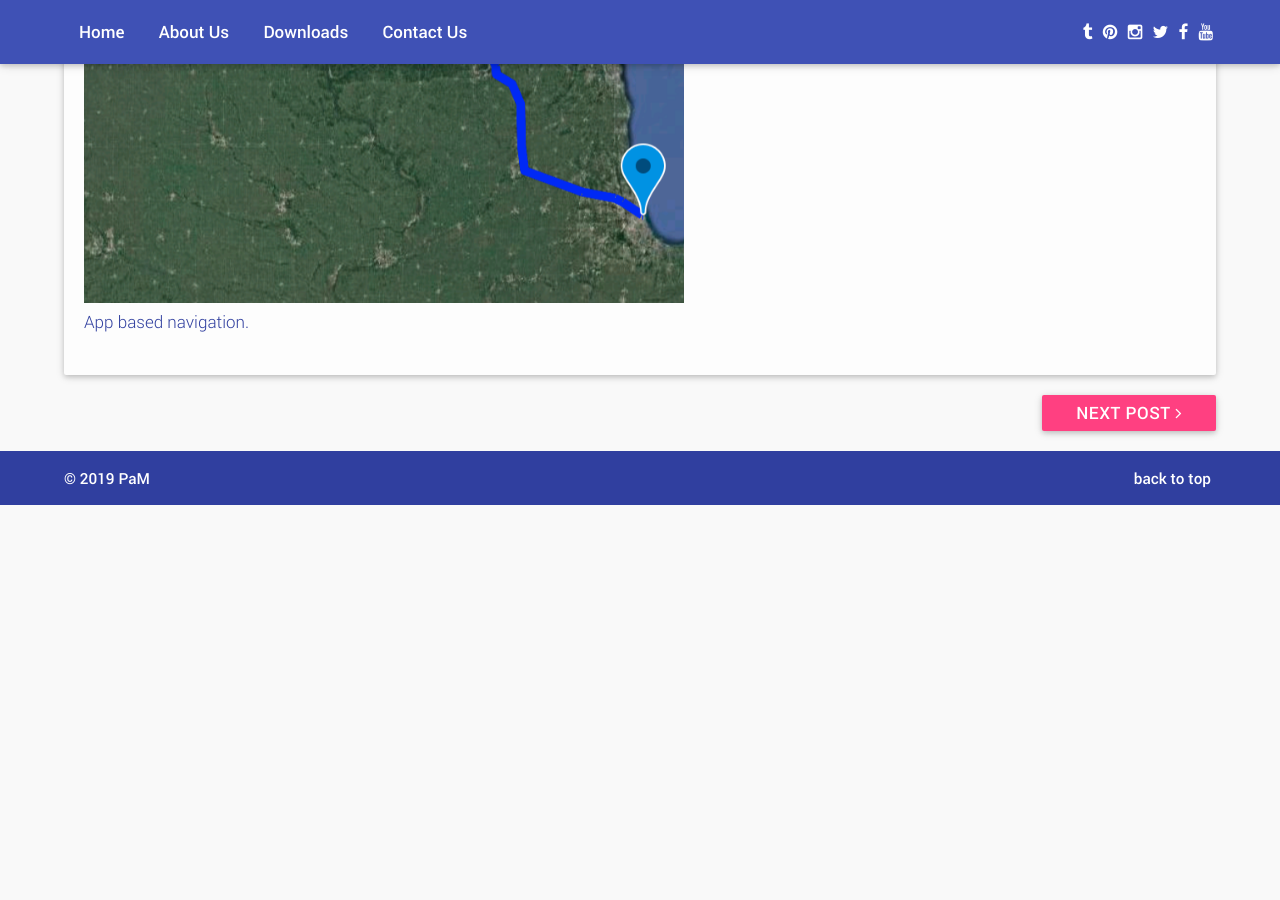
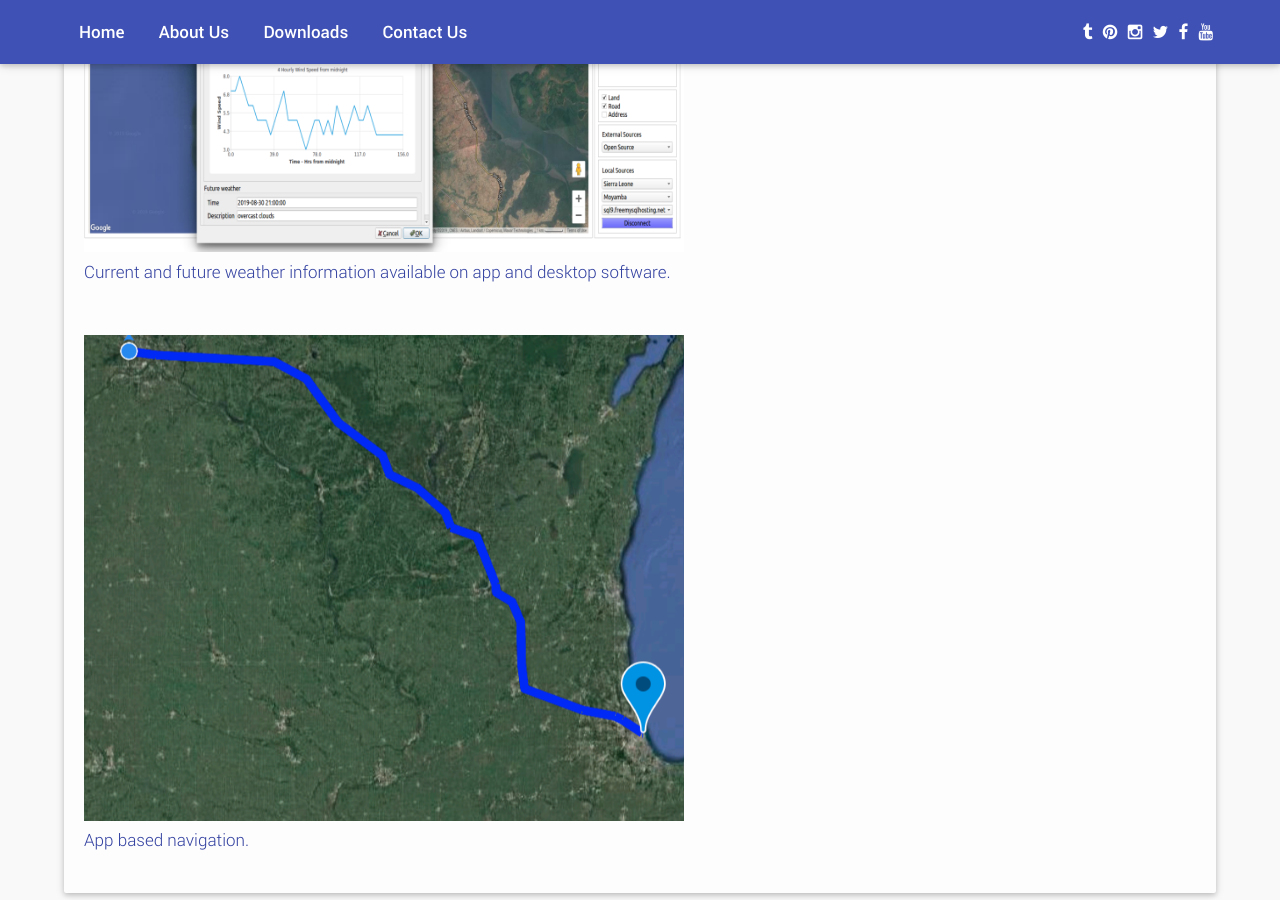
Before and after one commit to dnovichman-tmp/dnovichman-tmp.github.io, a Jekyll site: the page built from _posts/2019-02-05-navigation.md, in a window 1280 px wide and 900 px high, scrolled down 1354 px. Built offline with Jekyll 4.4.1, drawn with Linux system fonts in a browser that asks for light colours; before the commit the page ends 1859 px from its top, so only the background shows below that.

Commit message:
added weather

```diff
--- a/_posts/2019-02-05-navigation.md
+++ b/_posts/2019-02-05-navigation.md
@@ -22,6 +22,16 @@
 <br/>
 <br/>
 <figure>
+<a href="/media/compressed/weather.png
+" target="_blank"><img src="/media/compressed/weather.png"
+alt="IMAGE ALT TEXT HERE" width="600" height="400" border="10" />
+ <figcaption>
+ Current and future weather information available on app and desktop software.
+ </figcaption></a>
+</figure>
+<br/>
+<br/>
+<figure>
 <a href="/media/compressed/appDrivingDirection.png
 " target="_blank"><img src="/media/compressed/appDrivingDirection.png"
 alt="IMAGE ALT TEXT HERE" width="600" height="400" border="10" />
```
Also changed, not shown: media/compressed/weather.png (added).
